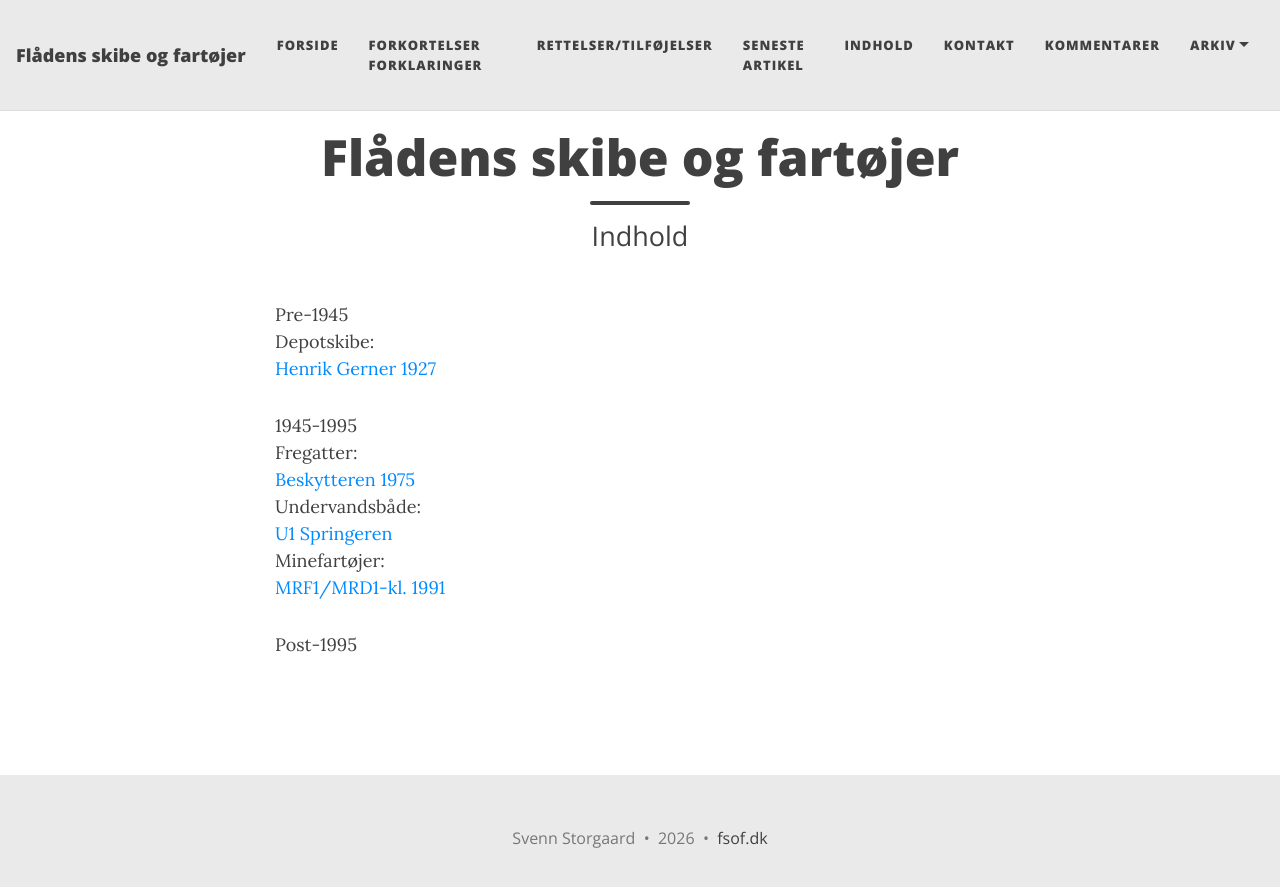
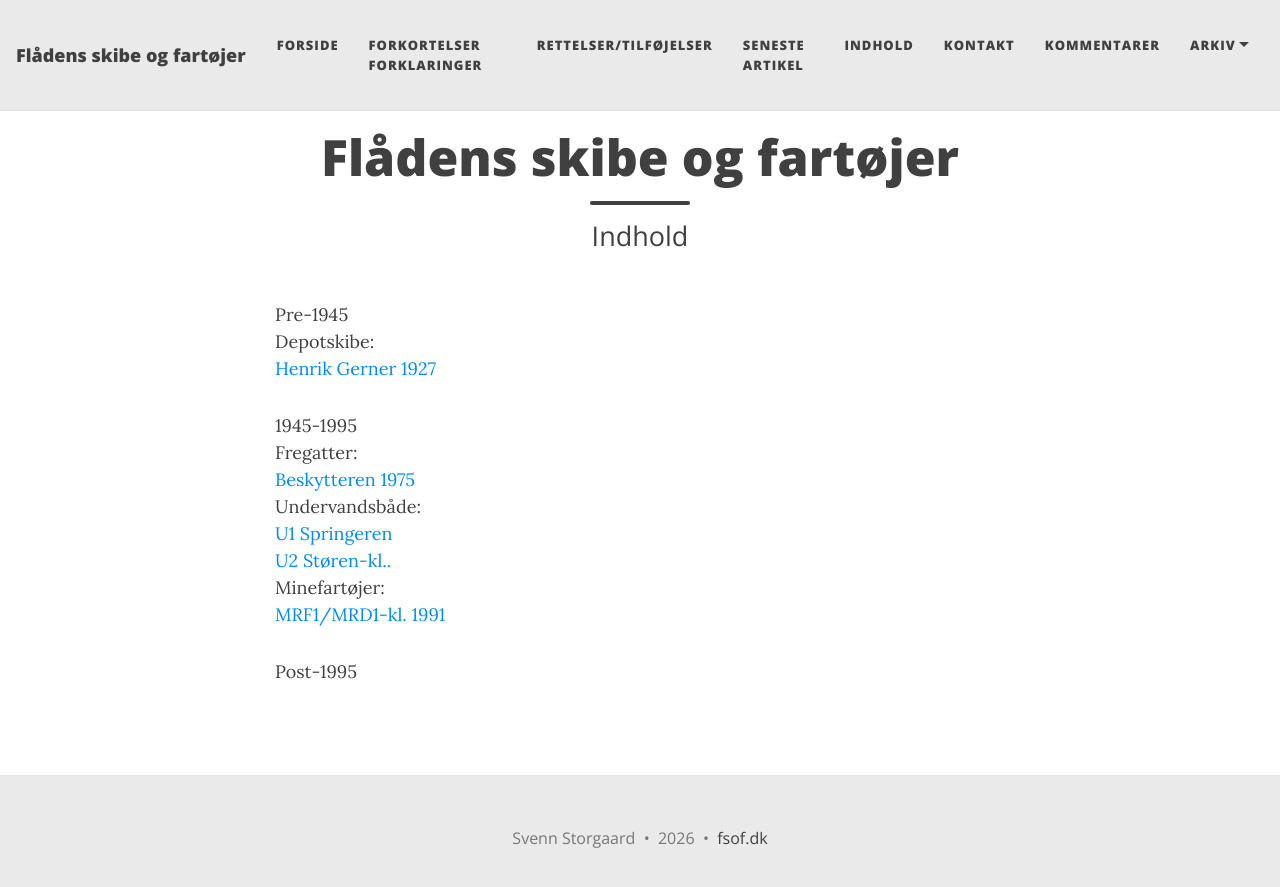
Before and after one commit to mex/fsof.dk, a Jekyll site: the page built from indhold.md, in a window 1280 px wide. Shown: the top 887 px of the page. Built offline with Jekyll 4.4.1, drawn with Linux system fonts in a browser that asks for light colours.

Commit message:
Add U2 Støren-class submarine link to indhold.md

```diff
--- a/indhold.md
+++ b/indhold.md
@@ -14,6 +14,7 @@ Fregatter:
 [Beskytteren 1975](/2026-09-21-beskytteren-1975/)
 Undervandsbåde:
 [U1 Springeren](/2026-09-22-U1-springeren-1947/)
+[U2 Støren-kl..](/2026-09-22-U2-støren-1947/)
 Minefartøjer:
 [MRF1/MRD1-kl. 1991](/2026-09-30-MRF-MRD1/)
 
```
